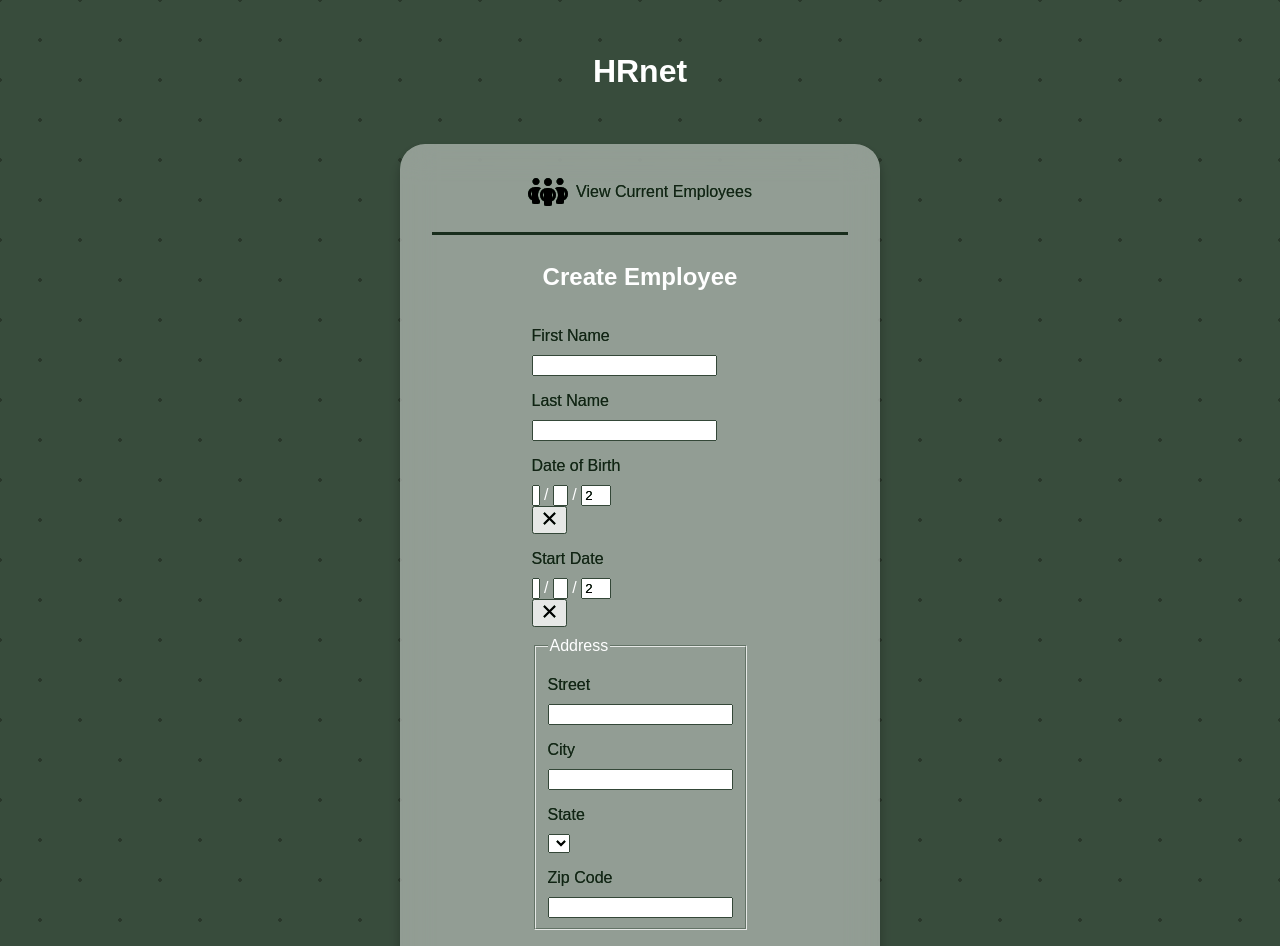
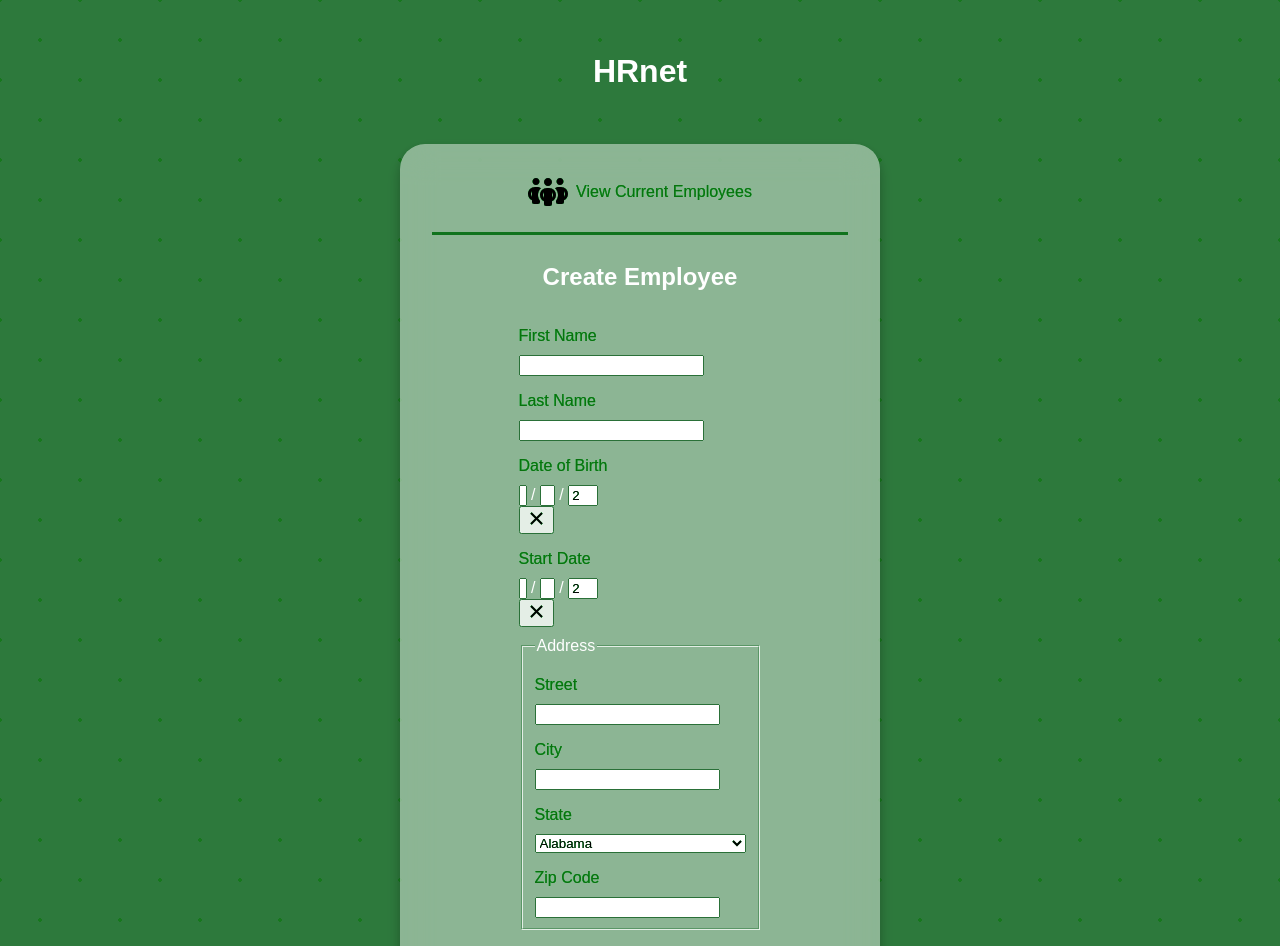
Before and after one commit to TheCatIsOnTheMoon/GilletGarasSamantha_14_11042022, a React (Create React App) app: page / in a window 1280 px wide. Shown: the top 946 px of the page. Built offline with nearby package versions, Linux system fonts and the light colour scheme.

Commit message:
dropdown done

```diff
--- a/src/screens/Home/Home.jsx
+++ b/src/screens/Home/Home.jsx
@@ -1,6 +1,10 @@
 import { useState } from 'react';
 import { Link } from 'react-router-dom';
+
+//
 import DatePicker from 'react-date-picker';
+
+//
 import people from '../../icons/people.svg';
 
 function Home() {
@@ -245,6 +249,16 @@ function Home() {
     },
   ];
 
+  let statesList =
+    states.length > 0 &&
+    states.map((item, i) => {
+      return (
+        <option key={i} value={item.id}>
+          {item.name}
+        </option>
+      );
+    });
+
   return (
     <>
       <div className="title">
@@ -292,7 +306,9 @@ function Home() {
             <input id="city" type="text" />
 
             <label htmlFor="state">State</label>
-            <select name="state" id="state"></select>
+            <select name="state" id="state">
+              {statesList}
+            </select>
 
             <label htmlFor="zip-code">Zip Code</label>
             <input id="zip-code" type="number" />
--- a/src/style/style.css
+++ b/src/style/style.css
@@ -1,7 +1,7 @@
 /* colors variables----------*/
 :root {
-    --color-primary: #384c3c;
-    --color-secondary: #29372a;
+    --color-primary: #2d793c;
+    --color-secondary: #17771d;
     --color-tertiary: #e7ffe9;
 }
 
```
Also changed, not shown: 1 other file (tests, documents, lock files or other folders).
